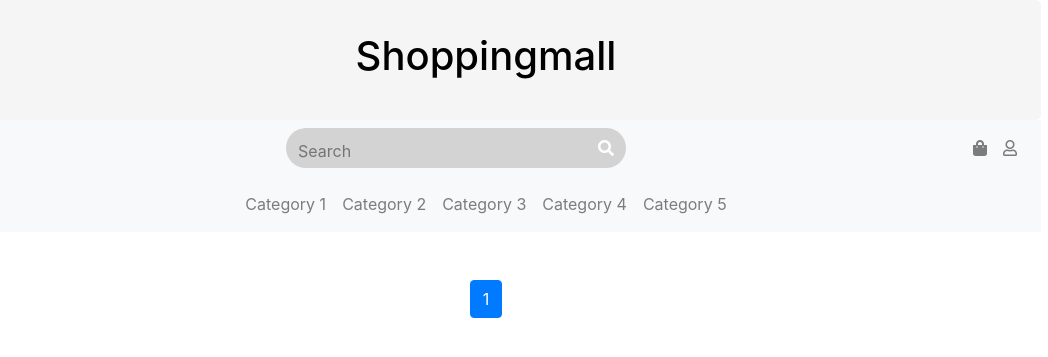
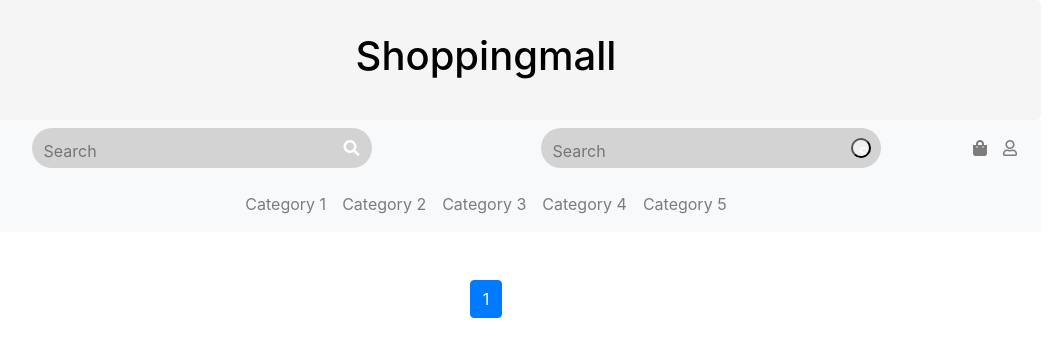
Before and after one commit to haneuu1/WebInterfaceDev, a Django app: page /product/ in a window 1280 px wide. Shown: the top 357 px of the page, without its empty margins (154-1202 px from the left). Run offline with Django 3.2, Linux system fonts and the light colour scheme; data that the repository does not hold is empty; some libraries are stand-ins or nearby versions.

Commit message:
Add Searchbar

```diff
--- /dev/null
+++ b/web_app/shopwindow/forms.py
@@ -0,0 +1,6 @@
+from django import forms
+
+
+
+class ProductSearchForm(forms.Form):
+    search_word = forms.CharField(label='Search Word')
--- a/web_app/shopwindow/urls.py
+++ b/web_app/shopwindow/urls.py
@@ -9,6 +9,8 @@ urlpatterns = [
     #/<product:id>
     path('<int:pk>', ProductDV.as_view(), name='detail'),
     #/category/<str:category>
-    path('category/<str:category>',Productcategory.as_view(),name='category' )
+    path('category/<str:category>',Productcategory.as_view(),name='category'),
+
+    path('search/', SearchFormView.as_view(), name='search'),
 
 ]
--- a/web_app/shopwindow/views.py
+++ b/web_app/shopwindow/views.py
@@ -1,6 +1,13 @@
 from django.shortcuts import render
 from django.views.generic import ListView,DetailView
 from shopwindow.models import Category, Product
+
+from django.views.generic import FormView
+from django.db.models import Q
+from django.shortcuts import render
+
+from shopwindow.forms import ProductSearchForm
+
 
 
 # Create your views here.
@@ -35,3 +42,22 @@ class Productcategory(ListView):
         context['category'] = self.kwargs['category']
 
         return context
+
+#--- FormView
+class SearchFormView(FormView):
+    form_class = ProductSearchForm
+    template_name = 'shopwindow/product_list.html'
+
+    def form_valid(self, form):
+        searchWord = form.cleaned_data['search_word']
+        post_list = Product.objects.filter(\
+                    Q(name__icontains=searchWord) |\
+                    Q(description__icontains=searchWord) \
+                    ).distinct()
+
+        context = {}
+        context['form'] = form
+        context['search_term'] = searchWord
+        context['object_list'] = post_list
+
+        return render(self.request, self.template_name, context)
--- /dev/null
+++ b/web_app/templates/searchbar.html
@@ -0,0 +1,14 @@
+<ul class="navbar-nav ml-auto mr-auto">
+    <div class="searchbar">
+        <input class="search_input" type="text" name="" placeholder="Search">
+        <a href="#" class="search_icon"><i class="fas fa-search"></i></a>
+    </div>
+</ul>
+
+<form class="navbar-nav ml-auto mr-auto" action="{% url 'shopwindow:search'  %}" method="post">
+    {% csrf_token %}
+    <div class="searchbar">
+        <input class="search_input" type="text" name="search_word" required="" id="id_search_word" placeholder="Search">
+        <input class="search_icon btn_submit" type="submit" value="Submit">
+    </div>
+</form>
--- a/web_app/templates/title.html
+++ b/web_app/templates/title.html
@@ -55,12 +55,8 @@
 
 <nav class="navbar navbar-expand-sm navbar-light bg-light">
     <!-- 검색창 -->
-    <ul class="navbar-nav ml-auto mr-auto">
-        <div class="searchbar">
-            <input class="search_input" type="text" name="" placeholder="Search">
-            <a href="#" class="search_icon"><i class="fas fa-search"></i></a>
-        </div>
-    </ul>
+
+    {% include "searchbar.html" %}
 
     <!-- 장바구니 / 로그인 아이콘 -->
     <ul class="navbar-nav">
```
